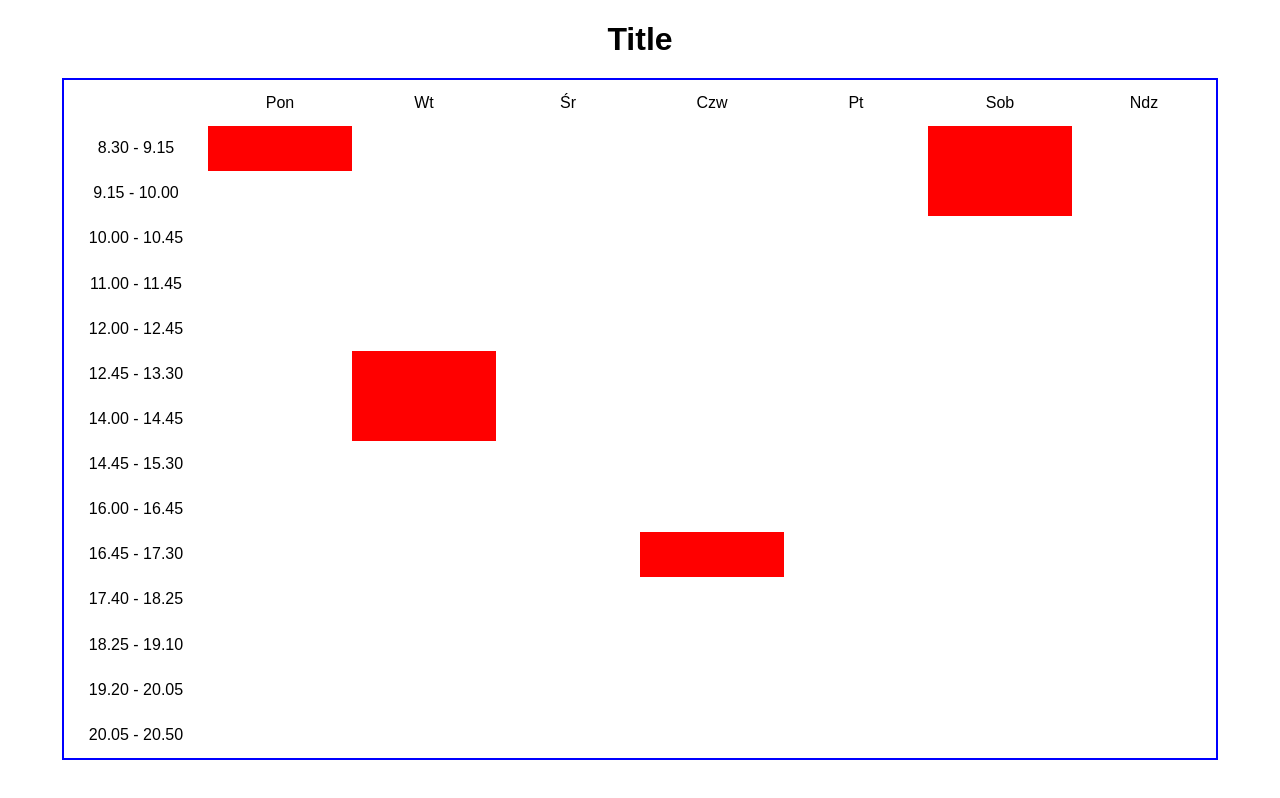
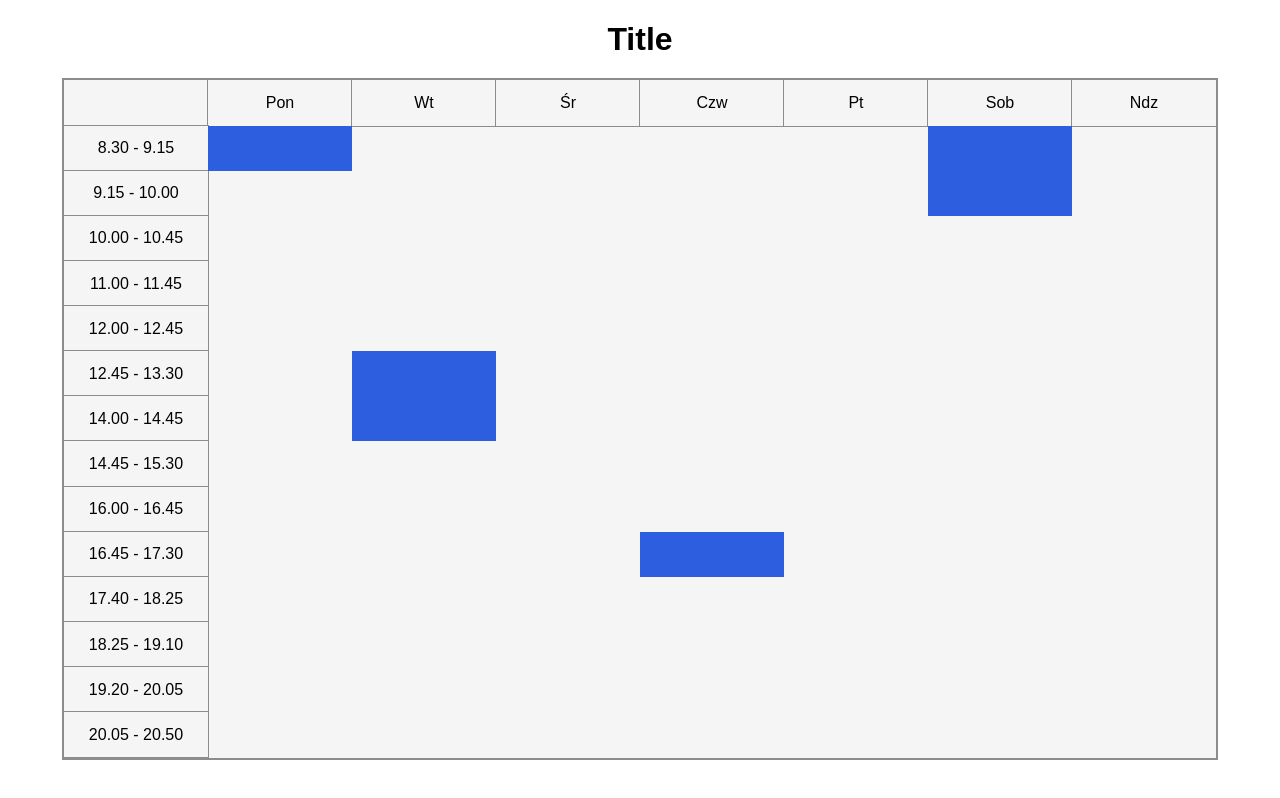
Before and after one commit to WooooCash/UPZ-Frontend_2, a React (Create React App) app: page /schedule in a window 1280 px wide. Built offline with nearby package versions, Linux system fonts and the light colour scheme.

Commit message:
a few styling changes to mockup plan

```diff
--- a/src/components/scheduletest/Scheduletest.css
+++ b/src/components/scheduletest/Scheduletest.css
@@ -11,7 +11,9 @@
     width: 90%;
     margin-bottom: 40px;
     position: relative;
-    border: 2px solid blue;
+    border: 2px solid var(--dark-grey);
+
+    background-color: var(--light-grey);
 }
 
 .hours {
@@ -19,6 +21,9 @@
     display: flex;
     justify-content: center;
     align-items: center;
+
+    background-color: var(--light-grey);
+    outline: 1px solid var(--dark-grey);
     /* border: inset1px solid red; */
 }
 
@@ -27,10 +32,15 @@
     display: flex;
     justify-content: center;
     align-items: center;
+
+    background-color: var(--light-grey);
+    outline: 1px solid var(--dark-grey);
     /* border: 1px solid red; */
 }
 
 .block {
     position: absolute;
-    background-color: red;
+    background-color: var(--primary-light);
+
+
 }
```
